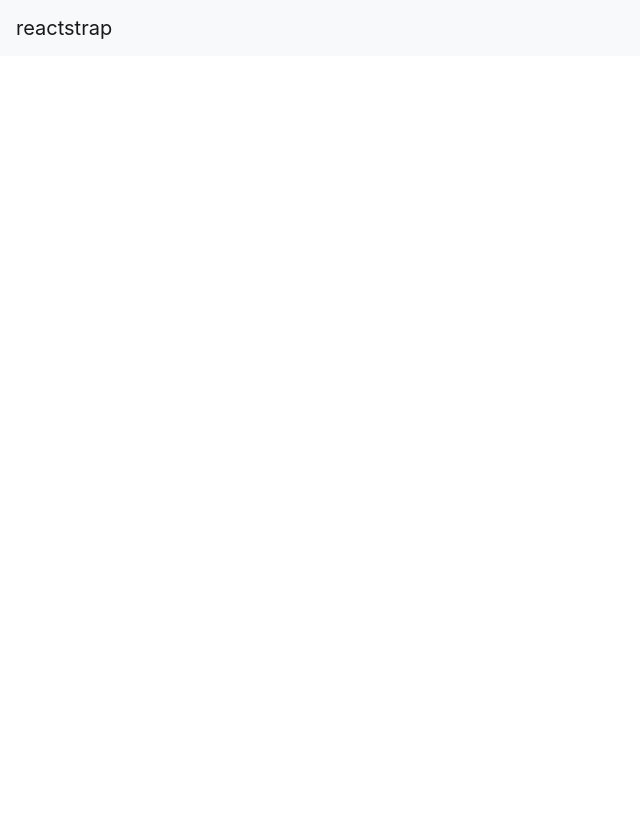
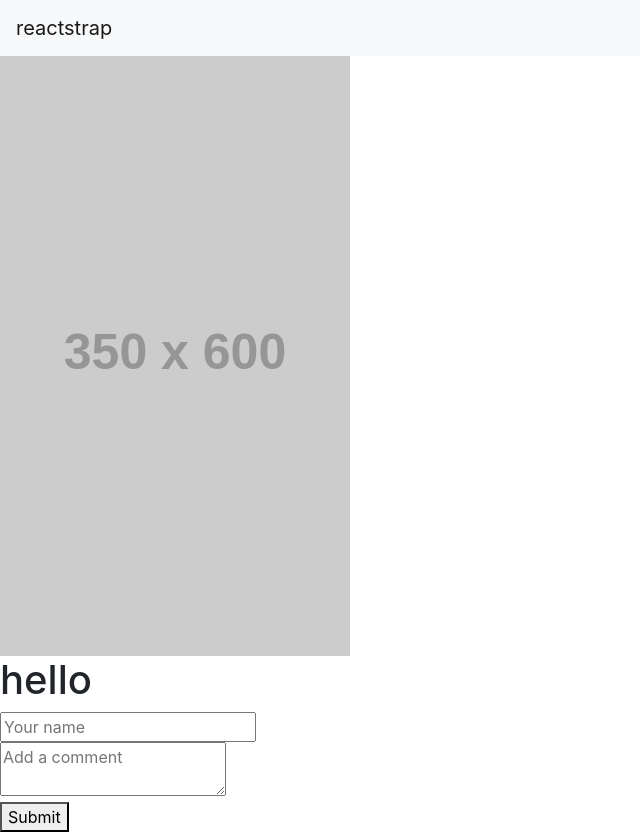
Before and after one commit to MarcusAmes/comic-share, a React (Create React App) app in the folder front/: page /view in a window 1280 px wide. Shown: the whole page, without its empty margins (0-640 px from the left). Before the commit the page ends 800 px from the top, so only its background shows below. Built offline with nearby package versions, Linux system fonts and the light colour scheme.

Commit message:
added viewer

```diff
--- a/front/src/App.js
+++ b/front/src/App.js
@@ -3,6 +3,8 @@ import LoginContainer from './containers/LoginContainer';
 import RegisterContainer from './containers/RegisterContainer';
 import { Switch, Route } from 'react-router-dom'
 import TopNavContainer from './containers/TopNavContainer';
+import ViewerContainer from './containers/ViewerContainer';
+
 
 class App extends Component {
   render() {
@@ -12,7 +14,9 @@ class App extends Component {
         <Switch>
           <Route path="/login" component={LoginContainer} />
           <Route path="/register" component={RegisterContainer} />
+          <Route path="/view" component={ViewerContainer} />
         </Switch>
+
       </div>
     );
   }
--- /dev/null
+++ b/front/src/components/Viewer.js
@@ -0,0 +1,34 @@
+import React, {Component} from 'react'
+// import './App.css'
+
+class Viewer extends Component{
+
+    render(){
+        return(
+            <div>
+
+            <img src="https://via.placeholder.com/350X600" alt=""/>
+
+            <h1 className="title">hello</h1>
+        <form onSubmit={this.addComment}>
+          <div className="field">
+            <div className="control">
+              <input type="text" className="input" name="name" placeholder="Your name"/>
+            </div>
+          </div>
+          <div className="field">
+            <div className="control">
+              <textarea className="textarea" name="comment" placeholder="Add a comment"></textarea>
+            </div>
+          </div>
+          <div className="field">
+            <div className="control">
+              <button className="button is-primary">Submit</button>
+            </div>
+          </div>
+        </form>
+            </div>
+        )
+    }
+}
+export default Viewer;
--- /dev/null
+++ b/front/src/containers/ViewerContainer.js
@@ -0,0 +1,3 @@
+import {connect} from 'react-redux'
+import Viewer from '../components/Viewer';
+export default connect()(Viewer)
```
Also changed, not shown: 2 other files (tests, documents, lock files or other folders).
